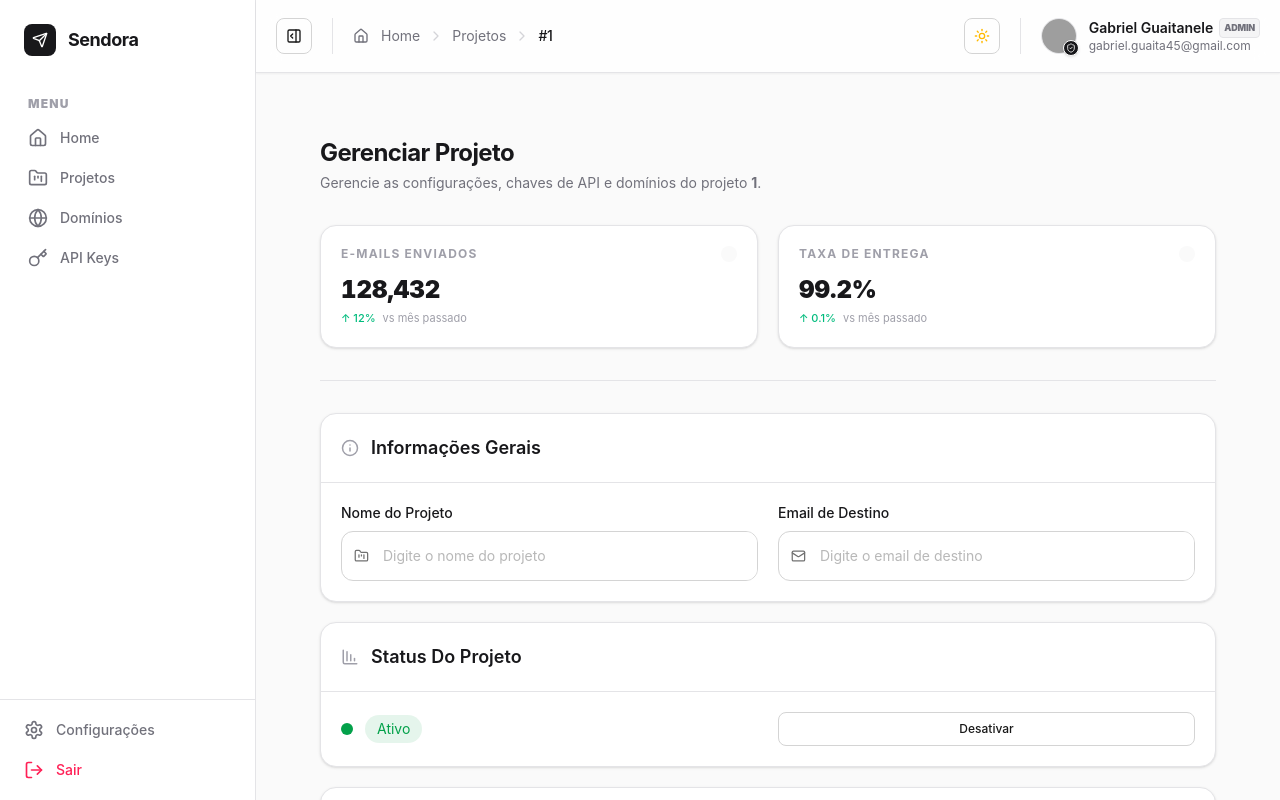
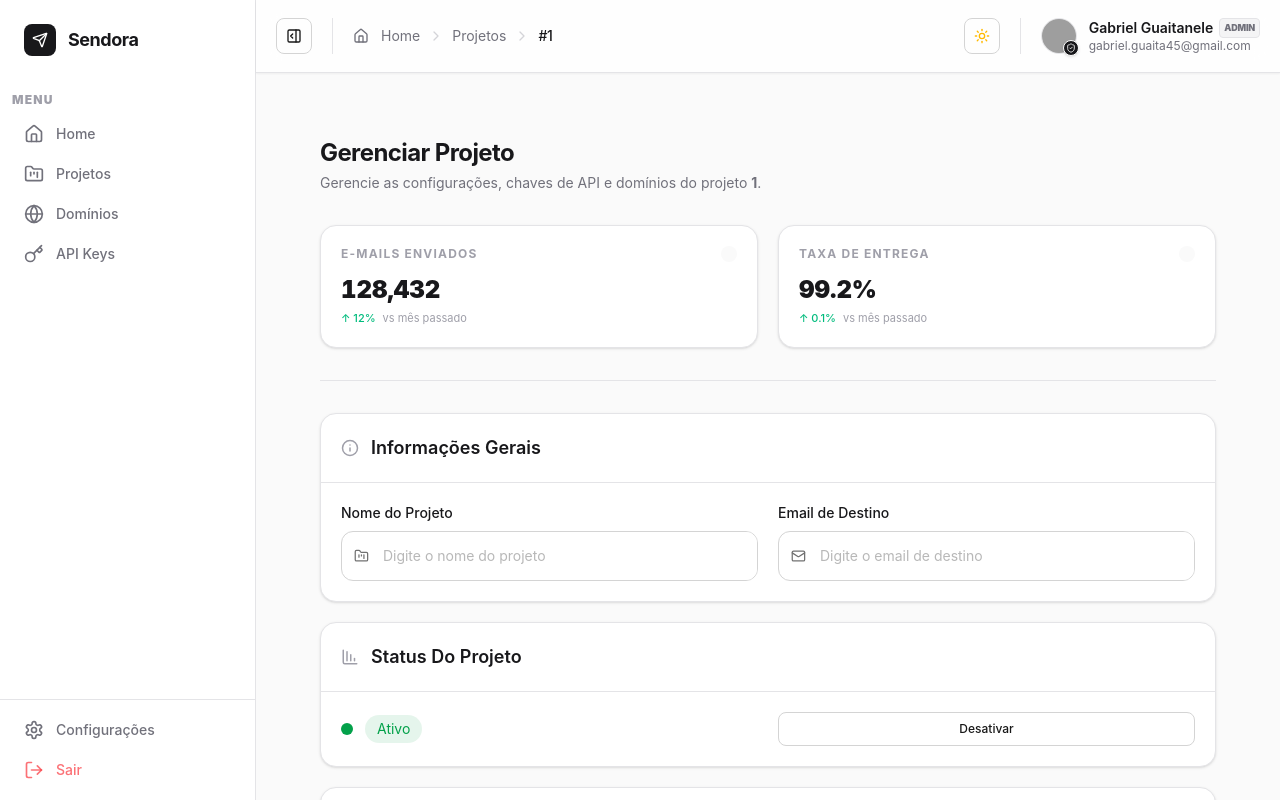
Before and after one commit to gabrielgua/sendora-ui, a Vue app: page /projects/1 in a window 1280 px wide. Shown: the top 800 px of the page. Built offline with nearby package versions, Linux system fonts and the light colour scheme; grey boxes are pictures that could not be loaded.

Commit message:
chore: redo sidebar styling

```diff
--- a/src/components/Modal.vue
+++ b/src/components/Modal.vue
@@ -13,13 +13,13 @@ defineEmits(['on-close', 'on-confirm'])
 const props = withDefaults(defineProps<{
   show: boolean
   variant?: ModalVariant,
-  confirmationButtons?: boolean,
+  actionButtons?: boolean,
   cancelText?: string,
   confirmText?: string
 }>(), {
   show: false,
   variant: 'default',
-  confirmationButtons: true,
+  actionButtons: true,
   cancelText: 'Cancel',
   confirmText: 'Confirm'
 })
@@ -78,7 +78,7 @@ const confirmButtonVariants = new Map<ModalVariant, ButtonVariant>([
               </h2>
             </template>
 
-            <template #footer v-if="confirmationButtons">
+            <template #footer v-if="actionButtons">
               <div class="flex items-center *:grow gap-5">
                 <slot name="modal-buttons">
                   <Button variant="outline" @click="$emit('on-close')">{{ cancelText }}</Button>
--- a/src/components/Sidebar.vue
+++ b/src/components/Sidebar.vue
@@ -11,6 +11,8 @@ import {
 } from '@lucide/vue';
 import { computed } from 'vue';
 import { RouterLink } from 'vue-router';
+import FadeInOutTransition from './transitions/FadeInOutTransition.vue';
+import SidebarRouterLink from './SidebarRouterLink.vue';
 
 const sidebarStore = useSidebarStore();
 const isCollapsed = computed(() => sidebarStore.isCollapsed);
@@ -29,51 +31,51 @@ const secondaryItems = [
 
 <template>
   <aside
-    class="flex flex-col border-r border-zinc-200 dark:border-zinc-800 bg-white dark:bg-zinc-950 transition-all duration-150 ease-in-out h-screen sticky top-0"
-    :class="[isCollapsed ? 'w-20 items-center' : 'w-64']">
-
+    class="flex flex-col border-r border-zinc-200 dark:border-zinc-800 bg-white dark:bg-zinc-950 transition-all duration-200 ease-in-out h-screen sticky top-0"
+    :class="[isCollapsed ? 'w-20' : 'w-64']">
 
     <div class="flex items-center p-6 gap-3 overflow-hidden shrink-0">
       <div
         class="flex h-8 w-8 shrink-0 items-center justify-center rounded-lg bg-zinc-900 dark:bg-zinc-100 text-white dark:text-zinc-900">
         <Send class="h-4 w-4" />
       </div>
-      <span v-if="!isCollapsed"
-        class="text-lg font-bold tracking-tight text-zinc-900 dark:text-zinc-100 whitespace-nowrap transition-opacity duration-300">
-        Sendora
-      </span>
+      <FadeInOutTransition>
+        <span v-if="!isCollapsed"
+          class="text-lg font-bold tracking-tight text-zinc-900 dark:text-zinc-100 whitespace-nowrap transition-opacity duration-300">
+          Sendora
+        </span>
+      </FadeInOutTransition>
     </div>
 
-    <nav class="flex-1 space-y-1 p-4">
-      <h6 class="font-black uppercase text-xs tracking-widest text-zinc-400 dark:text-zinc-600 ml-3 mb-2">Menu</h6>
-      <RouterLink v-for="item in menuItems" :key="item.path" :to="item.path"
-        class="group flex items-center rounded-lg px-3 py-2 text-sm font-medium transition-all duration-200 text-zinc-500 hover:bg-zinc-50 dark:hover:bg-zinc-900 hover:text-zinc-900 dark:hover:text-zinc-100"
-        active-class="bg-zinc-100 dark:bg-zinc-800 text-zinc-900 dark:text-zinc-100">
-        <component :is="item.icon" class="h-5 w-5 shrink-0" />
+    <nav class="flex-1 p-3 flex flex-col">
+      <h6
+        class="mb-2 font-black uppercase text-xs tracking-widest text-zinc-400 dark:text-zinc-600 transition-all duration-200"
+        :class="isCollapsed ? 'text-center' : 'text-left'">
+        Menu
+      </h6>
 
-        <span v-if="!isCollapsed" class="ml-3 whitespace-nowrap transition-opacity duration-300">
+      <div class="flex flex-col gap-1 transition-all duration-200"
+        :class="isCollapsed ? 'items-center' : 'items-stretch'">
+        <SidebarRouterLink v-for="item in menuItems" :key="item.path" :path="item.path" :icon="item.icon"
+          :show-name="!isCollapsed">
           {{ item.name }}
-        </span>
+        </SidebarRouterLink>
+      </div>
+    </nav>
+    <div class="flex flex-col border-t border-zinc-200 dark:border-zinc-800 space-y-1 p-3">
+      <div class="flex flex-col gap-1 transition-all duration-200"
+        :class="isCollapsed ? 'items-center' : 'items-stretch'">
+        <SidebarRouterLink v-for="item in secondaryItems" :key="item.path" :path="item.path" :icon="item.icon"
+          :show-name="!isCollapsed">
+          {{ item.name }}
+        </SidebarRouterLink>
 
-        <div v-if="isCollapsed"
-          class="fixed left-20 hidden group-hover:block rounded bg-zinc-900 text-white text-xs px-2 py-1">
-          {{ item.name }}
-        </div>
-      </RouterLink>
-    </nav>
+        <SidebarRouterLink to="/logout" :icon="LogOut" :show-name="!isCollapsed"
+          class="text-danger/70! hover:text-danger/100!">
+          Sair
+        </SidebarRouterLink>
+      </div>
+    </div>
 
-    <div class="border-t border-zinc-200 dark:border-zinc-800 p-3 space-y-1">
-      <RouterLink v-for="item in secondaryItems" :key="item.path" :to="item.path"
-        class="flex items-center rounded-lg px-3 py-2 text-sm font-medium text-zinc-500 hover:bg-zinc-50 dark:hover:bg-zinc-900 hover:text-zinc-900 dark:hover:text-zinc-100">
-        <component :is="item.icon" class="h-5 w-5 shrink-0" />
-        <span v-if="!isCollapsed" class="ml-3">{{ item.name }}</span>
-      </RouterLink>
-
-      <button
-        class="w-full flex items-center rounded-lg px-3 py-2 text-sm font-medium text-rose-500 hover:bg-rose-50 dark:hover:bg-rose-950/30 transition-colors">
-        <LogOut class="h-5 w-5 shrink-0" />
-        <span v-if="!isCollapsed" class="ml-3">Sair</span>
-      </button>
-    </div>
   </aside>
 </template>
--- /dev/null
+++ b/src/components/SidebarRouterLink.vue
@@ -0,0 +1,36 @@
+<script setup lang="ts">
+import { Info, type LucideIcon } from '@lucide/vue';
+
+withDefaults(defineProps<{
+  path?: string,
+  showName?: boolean,
+  icon?: LucideIcon
+}>(), {
+  path: '/home',
+  showName: true,
+  icon: Info
+})
+</script>
+
+<template>
+  <RouterLink :to="path" class="group flex items-center rounded-lg px-3 py-2 text-sm font-medium
+    transition-all duration-200
+    text-zinc-500 hover:bg-zinc-50 dark:hover:bg-zinc-900
+    hover:text-zinc-900 dark:hover:text-zinc-100
+    active:bg-zinc-100 dark:active:bg-zinc-800"
+    active-class="bg-zinc-100 dark:bg-zinc-800 text-zinc-900 dark:text-zinc-100">
+    <div class="flex w-5 shrink-0 justify-center">
+      <component :is="icon" class="h-5 w-5 shrink-0" />
+    </div>
+
+    <div class="grid transition-all duration-200" :class="showName
+      ? 'ml-3 grid-cols-[1fr] opacity-100'
+      : 'ml-0 grid-cols-[0fr] opacity-0'">
+      <div class="overflow-hidden">
+        <span class="whitespace-nowrap">
+          <slot />
+        </span>
+      </div>
+    </div>
+  </RouterLink>
+</template>
--- /dev/null
+++ b/src/components/transitions/FadeInOutTransition.vue
@@ -0,0 +1,18 @@
+<template>
+  <Transition name="fade" mode="out-in">
+    <slot />
+  </Transition>
+</template>
+
+<style>
+.fade-enter-active,
+.fade-leave-active {
+  transition: opacity 150ms ease-in-out;
+}
+
+.fade-enter-from,
+.fade-leave-to {
+  opacity: 0;
+  scale: .95;
+}
+</style>
```
